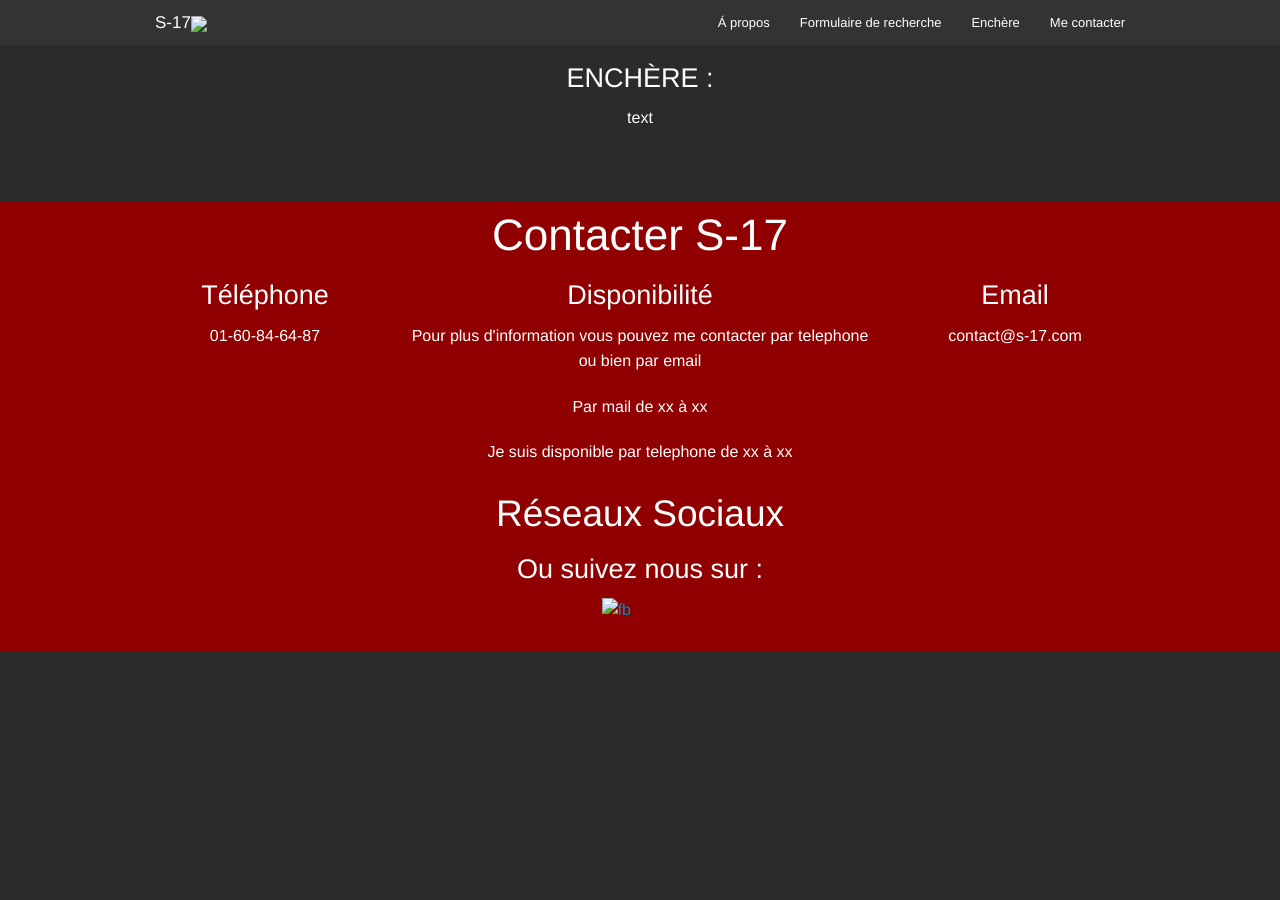
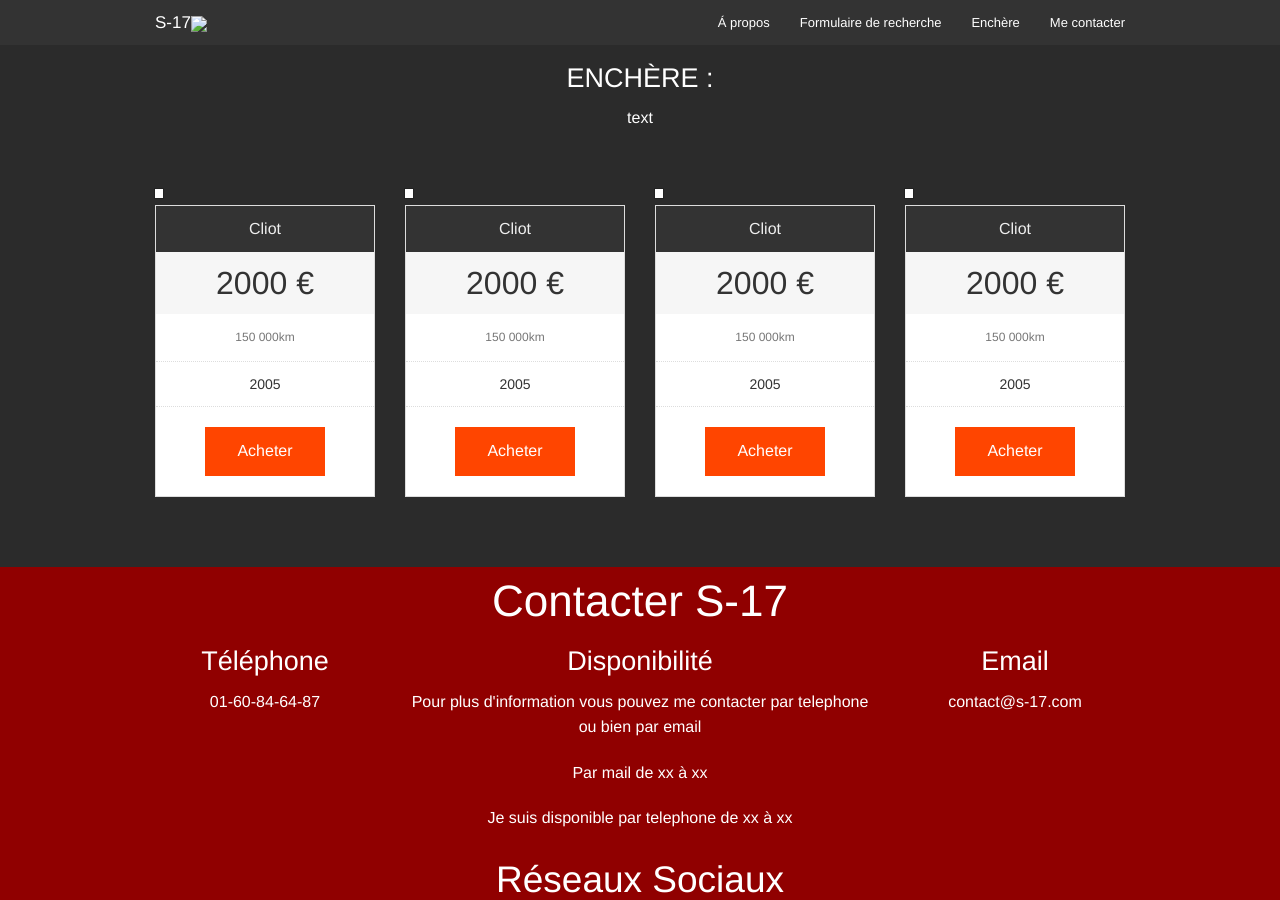
Before and after one commit to Thegeiger/S-17, a Jekyll site: the page built from index.html, in a window 1280 px wide and 900 px high, scrolled down 2560 px. Built offline with Jekyll 4.4.1, drawn with Linux system fonts in a browser that asks for light colours; before the commit the page ends 3252 px from its top, so only the background shows below that.

Commit message:
Updated 'index.html' via CloudCannon

```diff
--- a/index.html
+++ b/index.html
@@ -575,7 +575,7 @@ footer:
                 </p>
               </div>
             </div>
-            {% case page.enchere.blocs %}
+            {% case page.enchere.bloc %}
 
             {% when '4' %}
             <div class="row thurmb">
```
